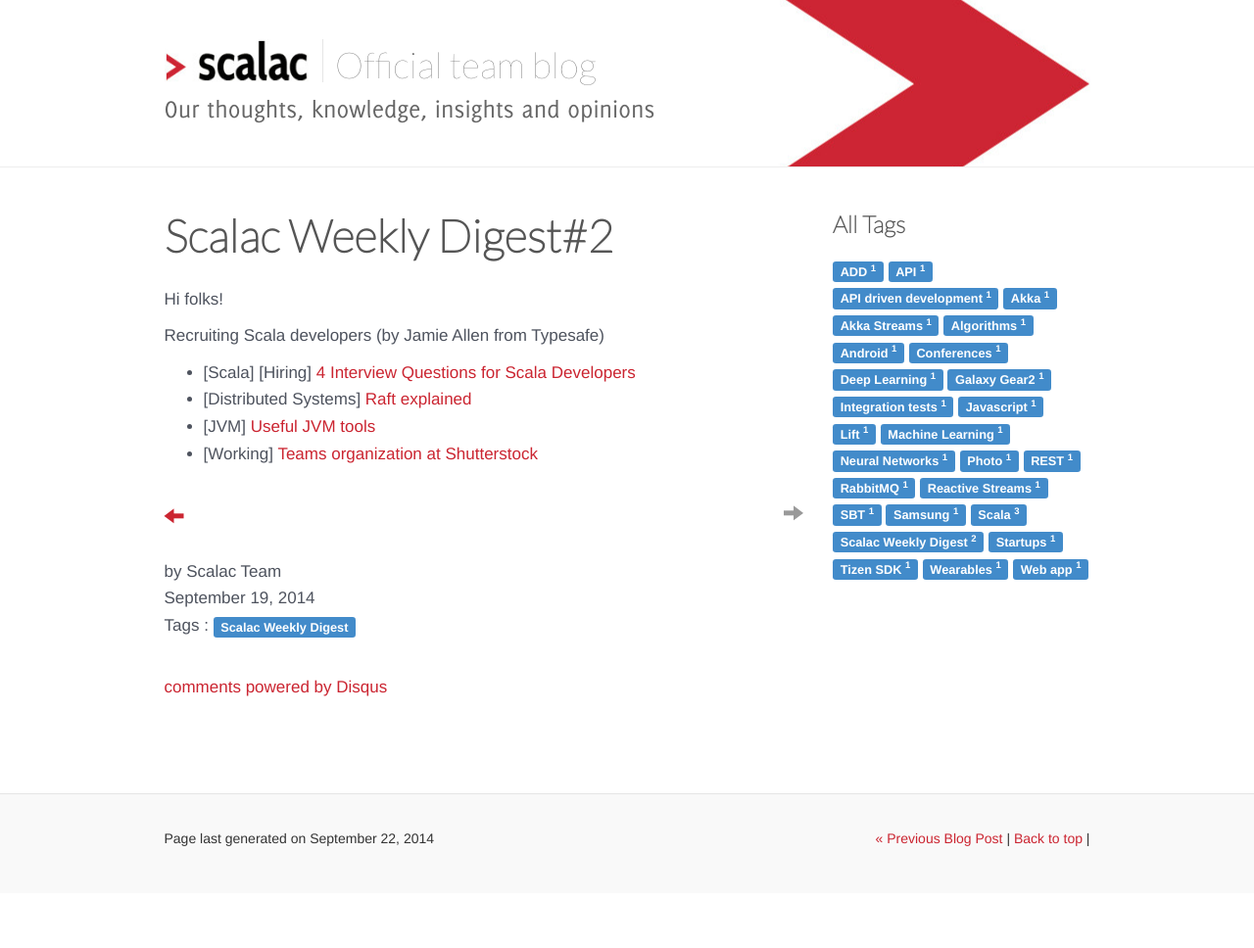
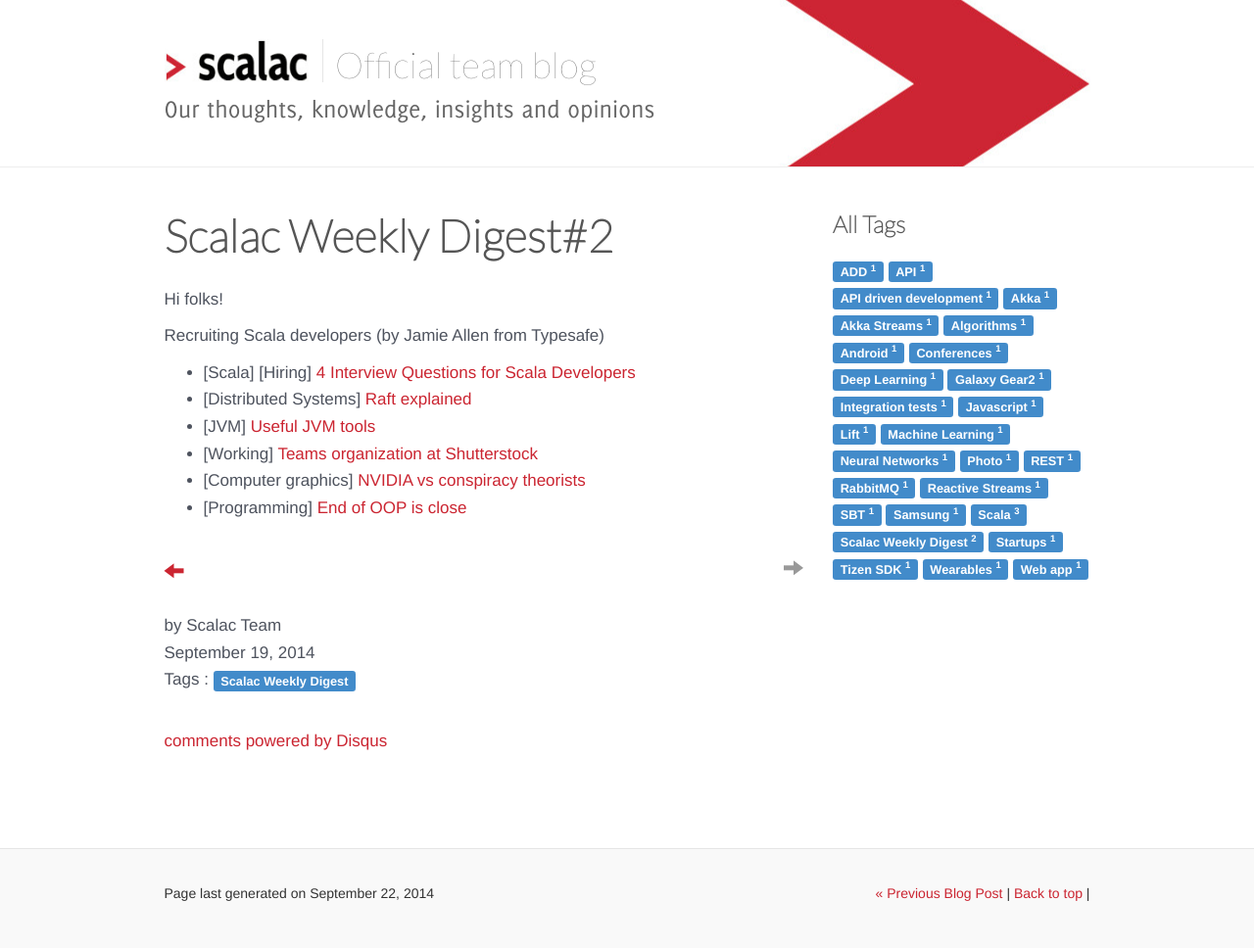
Before and after one commit to serafinmaciej/ScalaConsultants.github.io, a Jekyll site: the page built from _posts/2014-09-19-digest-2.markdown, in a window 1280 px wide. Shown: the whole page at 98% size. Built offline with Jekyll 4.4.1, drawn with Linux system fonts in a browser that asks for light colours; comment, search, counter and statistics services are not loaded; before the commit the page ends 912 px from its top, so only the background shows below that.

Commit message:
Update 2014-09-19-digest-2.markdown

```diff
--- a/_posts/2014-09-19-digest-2.markdown
+++ b/_posts/2014-09-19-digest-2.markdown
@@ -18,3 +18,5 @@
 * \[Distributed Systems\] [Raft explained](http://thesecretlivesofdata.com/raft/)
 * \[JVM\] [Useful JVM tools](http://zeroturnaround.com/rebellabs/the-6-built-in-jdk-tools-the-average-developer-should-learn-to-use-more/)
 * \[Working\] [Teams organization at Shutterstock](http://bits.shutterstock.com/2014/05/08/the-secret-to-shutterstock-tech-teams/?utm_source=Software+Lead+Weekly&utm_campaign=95326a59f2-SoftwareLeadWeekly_95&utm_medium=email&utm_term=0_efe3d3cd5b-95326a59f2-198270941)
+* \[Computer graphics\] [NVIDIA vs conspiracy theorists](http://www.engadget.com/2014/09/18/NVIDIA-proves-moon-landing/)
+* \[Programming\] [End of OOP is close](http://www.falkoriemenschneider.de/a__2014-09-17__Programming-without-objects.html?utm_source=dlvr.it&utm_medium=twitter)
```
